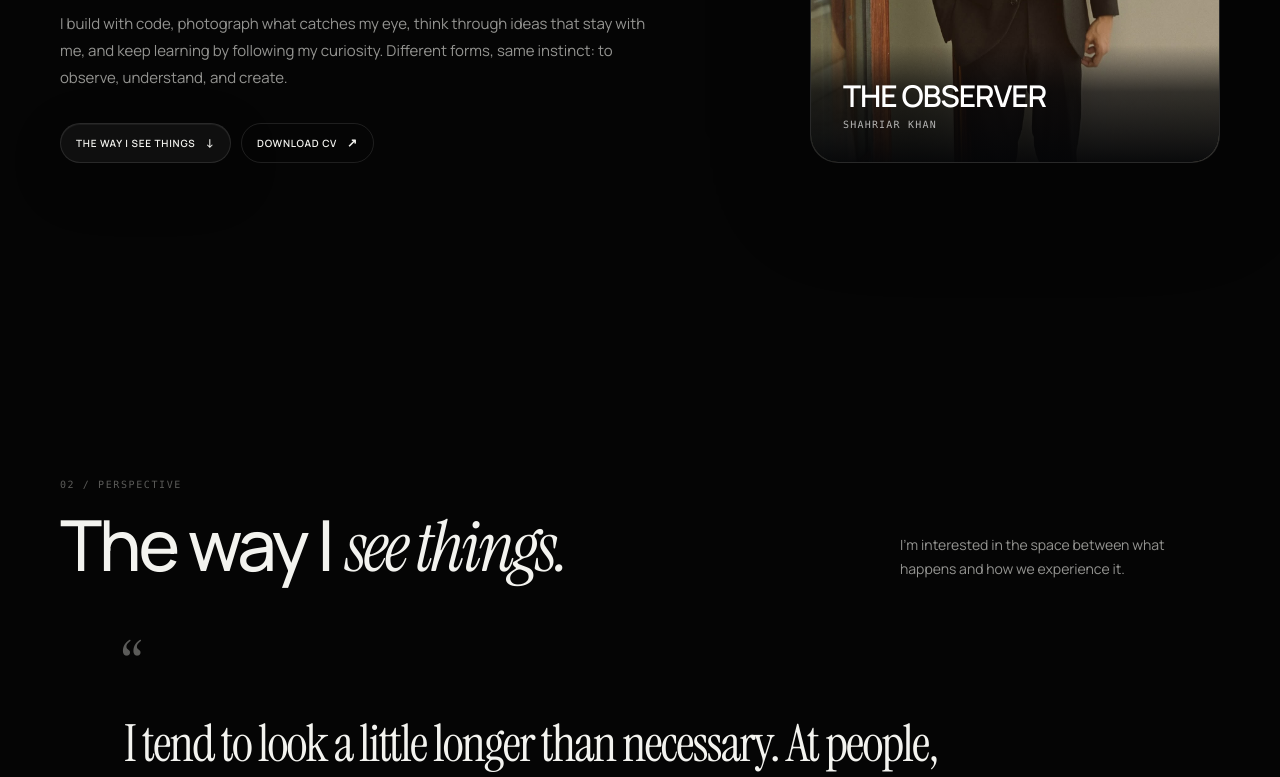
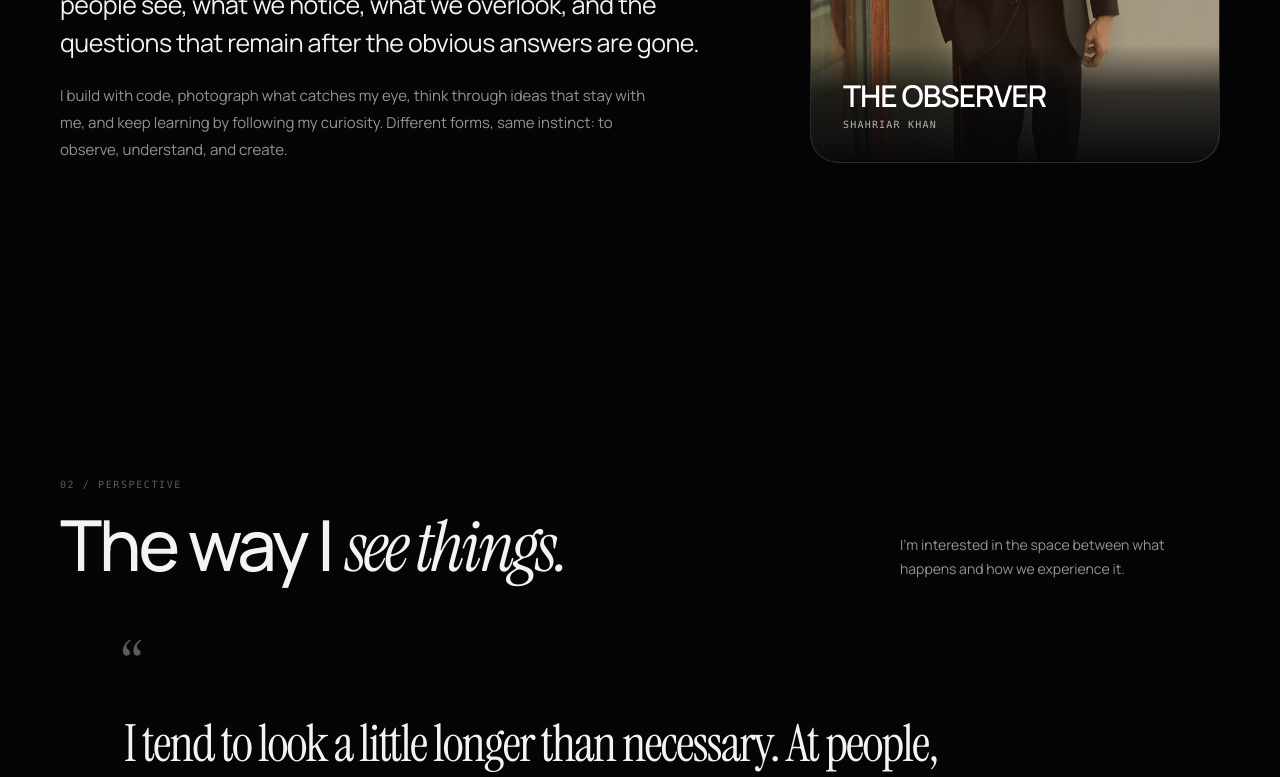
Before and after one commit to shahriarbappy60-ship-it/personal-universe, a React (Vite) app: page /self in a window 1280 px wide. Shown: the part 780-1557 px from the top of the page. Built offline with nearby package versions, Linux system fonts and the light colour scheme.

Commit message:
Simplify Self hero and add social profile links

```diff
--- a/src/pages/SelfPage.jsx
+++ b/src/pages/SelfPage.jsx
@@ -41,10 +41,6 @@ export default function SelfPage() {
               <p className="self-v2-lead-secondary">
                 I build with code, photograph what catches my eye, think through ideas that stay with me, and keep learning by following my curiosity. Different forms, same instinct: to observe, understand, and create.
               </p>
-              <div className="self-v2-actions">
-                <Button href="#perspective" variant="glass" icon="↓">The way I see things</Button>
-                <Button href="/assets/Shahriar_Khan_CV.pdf" variant="outline" icon="↗" ariaLabel="Download Shahriar Khan's Curriculum Vitae as PDF">DOWNLOAD CV</Button>
-              </div>
             </div>
 
             <div className="self-v2-portrait reveal delay-2">
@@ -146,7 +142,11 @@ export default function SelfPage() {
               I’m building a life around curiosity rather than a fixed definition of who I should become. Software gives me a way to build. Photography gives me a way to notice. Thought gives me a way to question. I’m still learning how these parts fit together — and I’m in no hurry to make them separate.
             </p>
             <div className="self-v2-direction-action">
-              <Button href="/assets/Shahriar_Khan_CV.pdf" variant="outline" icon="↗" ariaLabel="Download Shahriar Khan's Curriculum Vitae as PDF">DOWNLOAD CV</Button>
+              <div className="self-v2-socials" aria-label="Social profiles">
+                <a href="https://github.com/shahriarbappy60-ship-it" target="_blank" rel="noopener noreferrer" className="self-v2-social-link">GITHUB <span>↗</span></a>
+                <a href="https://instagram.com/_shahriar.bappy_" target="_blank" rel="noopener noreferrer" className="self-v2-social-link">INSTAGRAM <span>↗</span></a>
+                <Button href="/assets/Shahriar_Khan_CV.pdf" variant="outline" icon="↗" ariaLabel="Download Shahriar Khan's Curriculum Vitae as PDF">DOWNLOAD CV</Button>
+              </div>
             </div>
           </div>
           <p className="self-v2-closing reveal">Still observing. Still becoming.</p>
```
